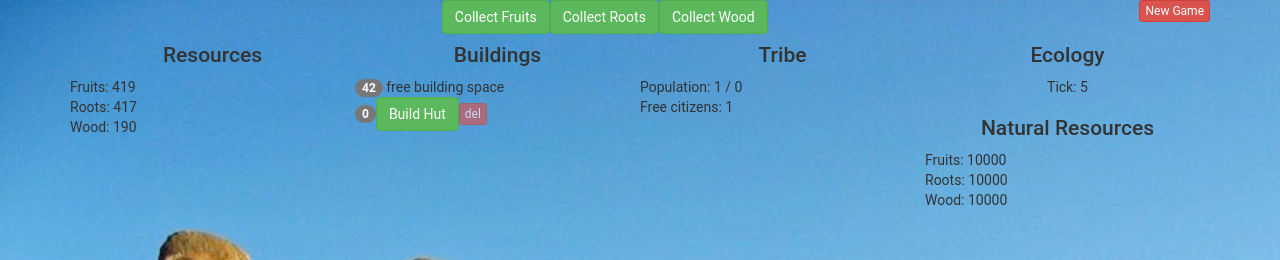
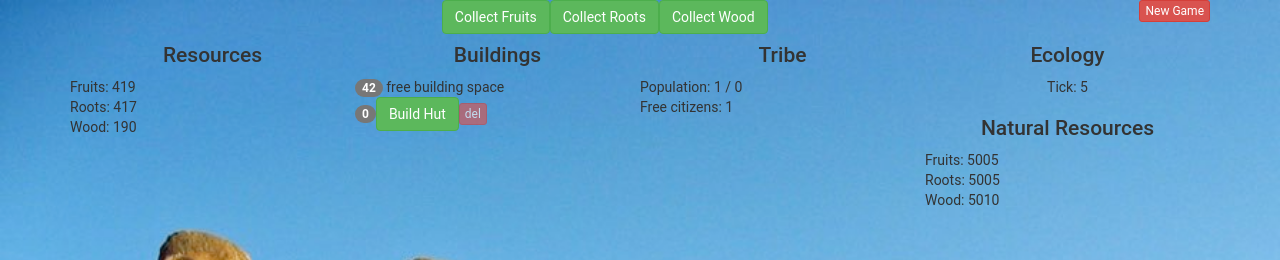
Before and after one commit to iamwhaler/polynezia, a React (Create React App) app: page / in a window 1280 px wide. Shown: the top 260 px of the page. Built offline with nearby package versions, Linux system fonts and the light colour scheme.

Commit message:
Add keepers

```diff
--- a/src/App.js
+++ b/src/App.js
@@ -6,21 +6,22 @@ import './App.css';
 var timerID = null;
 
 const resources = {
-  'fruits': {name: 'Fruits', locked_till: true, difficulty: 1, max_cap: 10000, regen: 1},
-  'roots': {name: 'Roots', locked_till: true, difficulty: 1, max_cap: 10000, regen: 1},
-  'fish': {name: 'Fish', locked_till: 'pier', difficulty: 2, max_cap: 10000, regen: 3},
-  'wildfowl': {name: 'Meat', locked_till: 'lodge', difficulty: 2, max_cap: 10000, regen: 3},
-  'wood': {name: 'Wood', locked_till: true, difficulty: 1, max_cap: 10000, regen: 1},
-  'stone': {name: 'Stone', locked_till: 'quarry', difficulty: 20, max_cap: 2000, regen: 0.01},
-  'iron': {name: 'Iron', locked_till: 'mine', difficulty: 100, max_cap: 500, regen: 0.001},
-  'moai': {name: 'Moai', locked_till: 'ahu', difficulty: 1000, max_cap: 42, regen: 0.0}
+  'fruits': {name: 'Fruits', is_nature: true, locked_till: true, difficulty: 1, max_cap: 10000, regen: 1},
+  'roots': {name: 'Roots', is_nature: true, locked_till: true, difficulty: 1, max_cap: 10000, regen: 1},
+  'fish': {name: 'Fish', is_nature: true, locked_till: 'pier', difficulty: 2, max_cap: 10000, regen: 3},
+  'wildfowl': {name: 'Meat', is_nature: true, locked_till: 'lodge', difficulty: 2, max_cap: 10000, regen: 3},
+  'wood': {name: 'Wood', is_nature: false, locked_till: true, difficulty: 1, max_cap: 10000, regen: 2},
+  'stone': {name: 'Stone', is_nature: false, locked_till: 'quarry', difficulty: 20, max_cap: 2000, regen: 0.1},
+  'iron': {name: 'Iron', is_nature: false, locked_till: 'mine', difficulty: 100, max_cap: 500, regen: 0.01},
+  'moai': {name: 'Moai', is_nature: false, locked_till: 'ahu', difficulty: 1000, max_cap: 42, regen: 0.0}
 };
 
 const buildings = {
   'hut': {name: 'Hut', cost: {'wood': 100}, locked_till: true, text: 'Home for Two.'},
   'house': {name: 'House', cost: {'wood': 100, 'stone': 10}, locked_till: 'mine', text: 'Home for Five.'},
-  'garden': {name: 'Garden', cost: {'wood': 100}, locked_till: 'hut', text: 'Each garden accelerates the speed of one gardener.'},
-  'field': {name: 'Field', cost: {'wood': 100}, locked_till: 'hut', text: 'Each field accelerates the speed of one fielder.'},
+  'keep': {name: 'Keep', cost: {'wood': 100}, locked_till: 'hut', text: 'Each nature keep increases the regeneration of the resources of living nature.'},
+  'garden': {name: 'Garden', cost: {'wood': 100}, locked_till: 'keep', text: 'Each garden accelerates the speed of one gardener.'},
+  'field': {name: 'Field', cost: {'wood': 100}, locked_till: 'keep', text: 'Each field accelerates the speed of one fielder.'},
   'pier': {name: 'Pier', cost: {'wood': 100, 'stone': 10}, locked_till: 'quarry', text: 'Each pier accelerates the speed of one fisherman.'},
   'lodge': {name: 'Lodge', cost: {'wood': 100, 'iron': 10, locked_till: 'mine'}, text: 'Each lodge accelerates the speed of one hunter.'},
   'sawmill': {name: 'Sawmill', cost: {'wood': 100, 'iron': 10}, locked_till: 'mine', text: 'Each sawmill accelerates the speed of one woodcutter.'},
@@ -30,6 +31,7 @@ const buildings = {
 };
 
 const professions = {
+  'keeper': {resource: null, home: 'keep', locked_till: 'keep'},
   'gardener': {resource: 'fruits', home: 'garden', locked_till: 'hut'},
   'fielder': {resource: 'roots', home: 'field', locked_till: 'hut'},
   'fisherman': {resource: 'fish', home: 'pier', locked_till: 'pier'},
@@ -55,20 +57,21 @@ const default_state = {
   moai: 0,
 
 
-  fruits_volume: resources['fruits'].max_cap,
-  roots_volume: resources['roots'].max_cap,
-  fish_volume: resources['fish'].max_cap,
-  wildfowl_volume: resources['wildfowl'].max_cap,
+  fruits_volume: resources['fruits'].max_cap / 2,
+  roots_volume: resources['roots'].max_cap / 2,
+  fish_volume: resources['fish'].max_cap / 2,
+  wildfowl_volume: resources['wildfowl'].max_cap / 2,
 
-  wood_volume: resources['wood'].max_cap,
-  stone_volume: resources['stone'].max_cap,
-  iron_volume: resources['iron'].max_cap,
-  moai_volume: resources['moai'].max_cap,
+  wood_volume: resources['wood'].max_cap / 2,
+  stone_volume: resources['stone'].max_cap / 2,
+  iron_volume: resources['iron'].max_cap / 2,
+  moai_volume: resources['moai'].max_cap / 2,
 
   building_space: 42,
 
   hut: 0,
   house: 0,
+  keep: 0,
 
   garden: 0,
   field: 0,
@@ -80,6 +83,8 @@ const default_state = {
   mine: 0,
   ahu: 0,
 
+
+  keeper: 0,
 
   gardener: 0,
   fielder: 0,
@@ -116,6 +121,7 @@ class App extends Component {
     this.lockedTill = this.lockedTill.bind(this);
 
     this.isEnough  = this.isEnough.bind(this);
+    this.collect  = this.collect.bind(this);
     this.build  = this.build.bind(this);
     this.assignWorker = this.assignWorker.bind(this);
     this.detachWorker = this.detachWorker.bind(this);
@@ -181,6 +187,7 @@ class App extends Component {
     }
 
     _.each(professions, (profession, profession_key) => {
+      if (profession.resource) {
         if (this.state[profession_key] > 0 && this.state[profession.resource+'_volume'] > 0) {
           let productivity = this.state[profession_key] + Math.min(this.state[profession_key], this.state[profession.home]);
         //  console.log(productivity);
@@ -196,11 +203,20 @@ class App extends Component {
             }
           }
         }
+      }
     });
 
     _.each(resources, (resource, resource_key) => {
       if (this.state[resource_key+'_volume'] < resource.max_cap) {
-        let new_counter = this.state[resource_key+'_volume'] + resource.regen;
+        let new_counter = 0;
+        if (resource.is_nature && this.state.keeper > 0) {
+          let productivity = this.state.keeper + Math.min(this.state.keeper, this.state.keep);
+          let regen = (resource.regen * productivity);
+          new_counter = this.state[resource_key+'_volume'] + regen;
+        }
+        else {
+          new_counter = this.state[resource_key+'_volume'] + resource.regen;
+        }
         state[resource_key+'_volume'] = new_counter > resource.max_cap ? resource.max_cap : new_counter;
       }
     });
@@ -243,6 +259,15 @@ class App extends Component {
     return enough;
   }
 
+  collect(resource_key) {
+    if (this.state[resource_key+'_volume'] > 1) {
+      let o = {};
+      o[resource_key] = this.state[resource_key] + 1;
+      o[resource_key+'_volume'] = this.state[resource_key+'_volume'] - 1;
+      this.setState(o);
+    }
+  }
+
   charge(building_key) {
     let building = buildings[building_key];
     let enough = true;
@@ -260,7 +285,8 @@ class App extends Component {
   }
 
   busy() {
-    return  this.state.gardener + this.state.fielder + this.state.fisherman + this.state.hunter +
+    return  this.state.keeper +
+            this.state.gardener + this.state.fielder + this.state.fisherman + this.state.hunter +
             this.state.woodcutter + this.state.mason + this.state.miner + this.state.builder;
   }
 
@@ -325,15 +351,9 @@ class App extends Component {
             <div className="container theme-showcase" role="main">
               <div>
                 <div>
-                  {make_collect_button('fruits', 'Collect Fruits', () => {
-                    this.setState({fruits: this.state.fruits + 1});
-                  }, 'text')}
-                  {make_collect_button('roots', 'Collect Roots', () => {
-                    this.setState({roots: this.state.roots + 1});
-                  }, 'text')}
-                  {make_collect_button('wood', 'Collect Wood', () => {
-                    this.setState({wood: this.state.wood + 1});
-                  }, 'text')}
+                  {make_collect_button('fruits', 'Collect Fruits', () => { this.collect('fruits'); }, 'text')}
+                  {make_collect_button('roots', 'Collect Roots', () => { this.collect('roots'); }, 'text')}
+                  {make_collect_button('wood', 'Collect Wood', () => { this.collect('wood'); }, 'text')}
 
                   <span className="pull-right">{make_collect_button('refresh', 'New Game', this.resetGame, 'text', ' btn-xs btn-danger')}</span>
                 </div>
```
Lines whose indentation alone changed are shown as unchanged.
